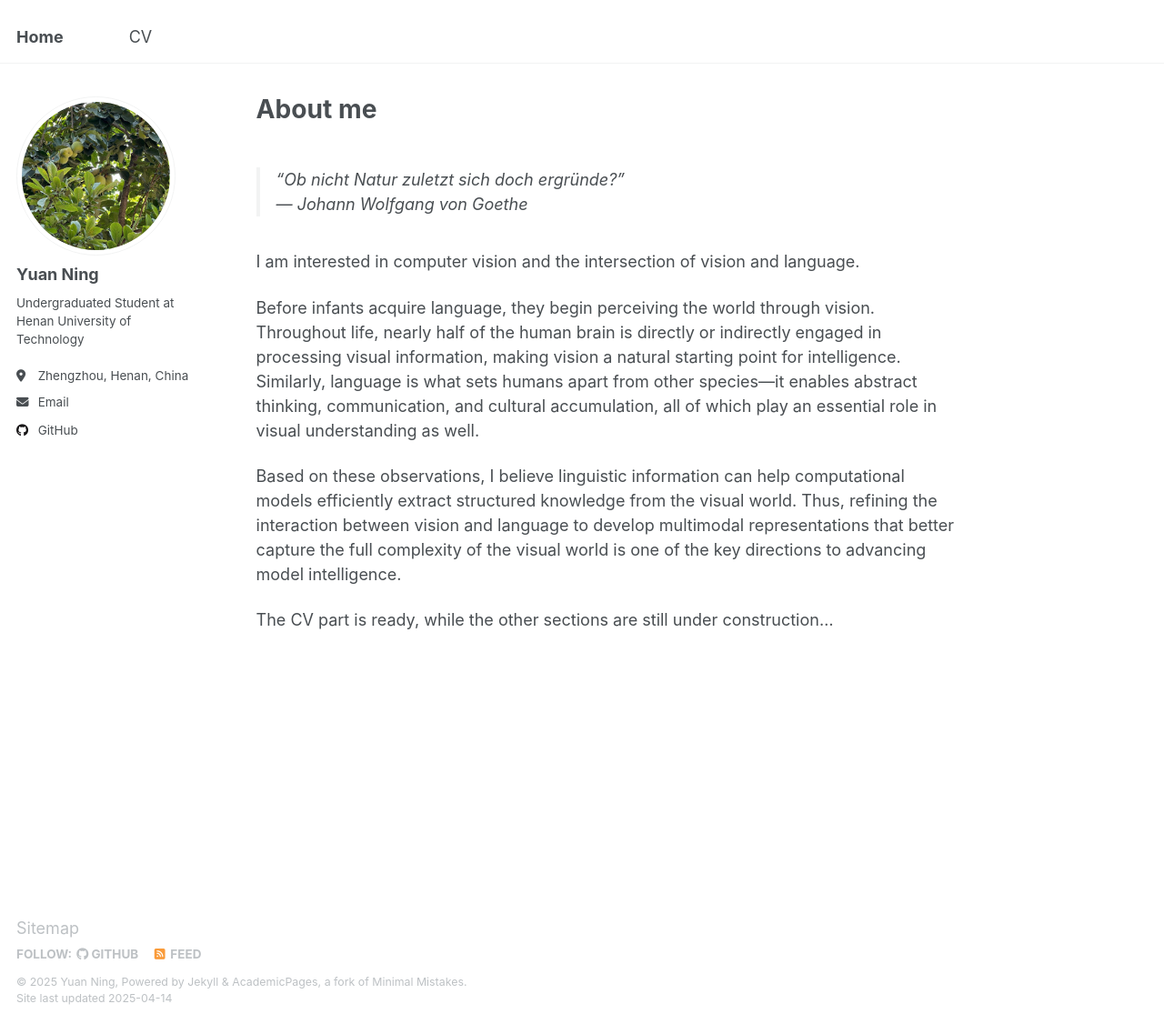
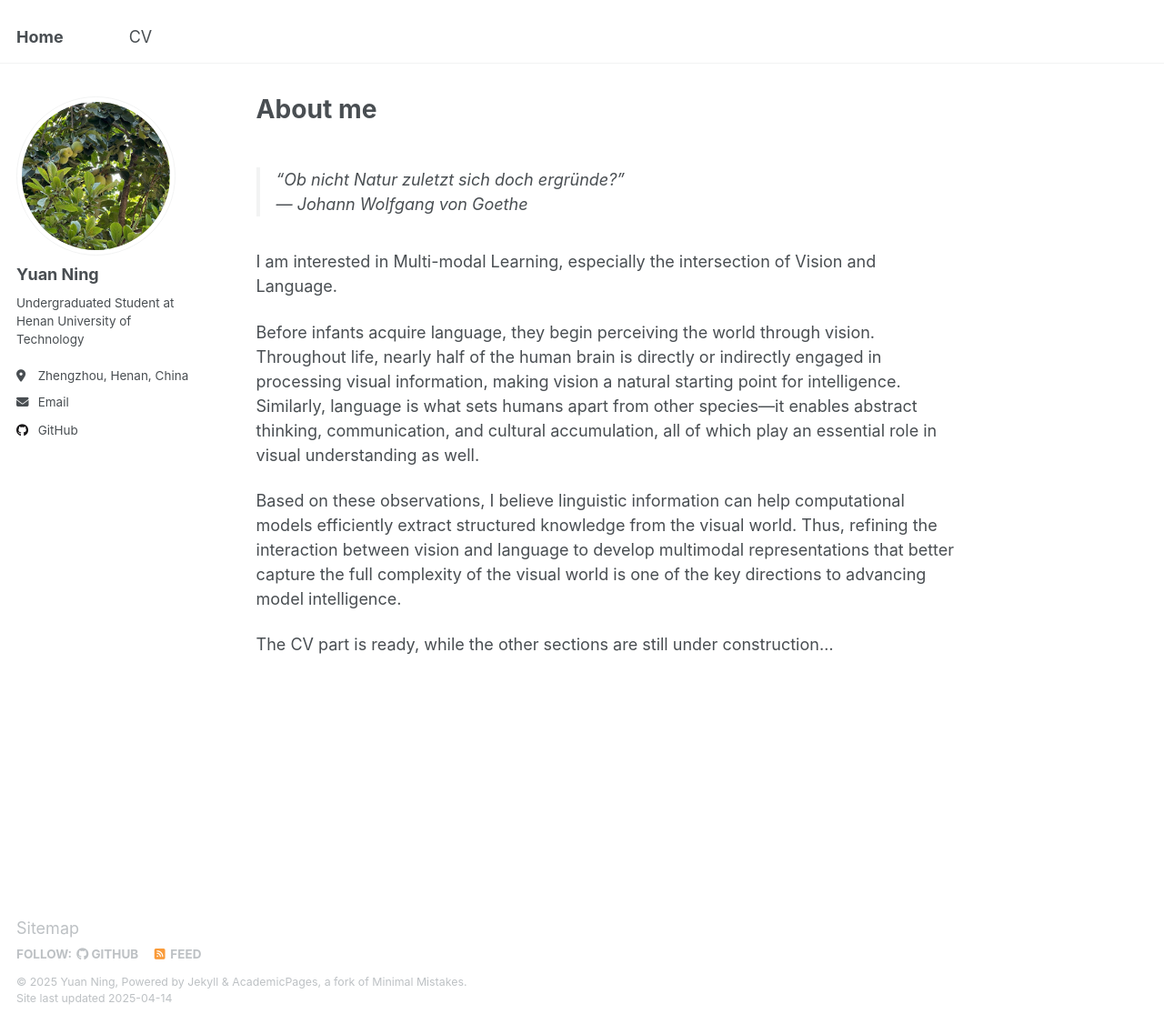
Before and after one commit to YuanN1ng/YuanN1ng.github.io, a Jekyll site: the page built from _pages/about.md, in a window 1280 px wide and 1126 px high. Shown: the whole window at 91% size. Built offline with Jekyll 4.4.1, drawn with Linux system fonts in a browser that asks for light colours.

Commit message:
Update about.md

```diff
--- a/_pages/about.md
+++ b/_pages/about.md
@@ -13,7 +13,7 @@ redirect_from:
 > — Johann Wolfgang von Goethe
 
 
-I am interested in computer vision and the intersection of vision and language.
+I am interested in Multi-modal Learning, especially the intersection of Vision and Language.
 
 Before infants acquire language, they begin perceiving the world through vision. Throughout life, nearly half of the human brain is directly or indirectly engaged in processing visual information, making vision a natural starting point for intelligence. Similarly, language is what sets humans apart from other species—it enables abstract thinking, communication, and cultural accumulation, all of which play an essential role in visual understanding as well.
 
```
